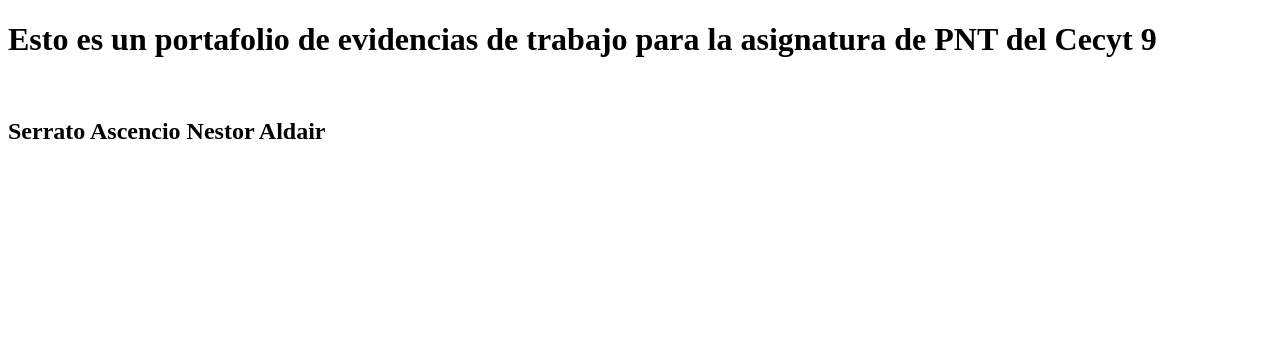
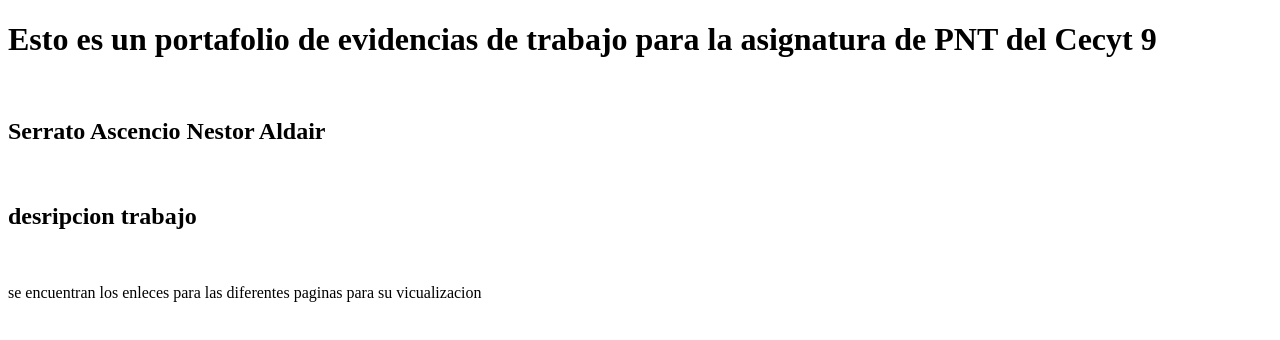
Before and after one commit to Chamizal1/Serrato_Ascencio_Nestor_Aldair, a plain HTML site: page index.html in a window 1280 px wide. Drawn offline with Linux system fonts and the light colour scheme.

```diff
--- a/index.html
+++ b/index.html
@@ -11,7 +11,9 @@
         <br>
         <h2>Serrato Ascencio Nestor Aldair </h2>
         <br>
-        <h2></h2>
+        <h2>desripcion trabajo</h2>
+        <br>
+        <div class = "content"><p> se encuentran los enleces para las diferentes paginas para su vicualizacion</p></div>
 
     </div>
 </body>
```
